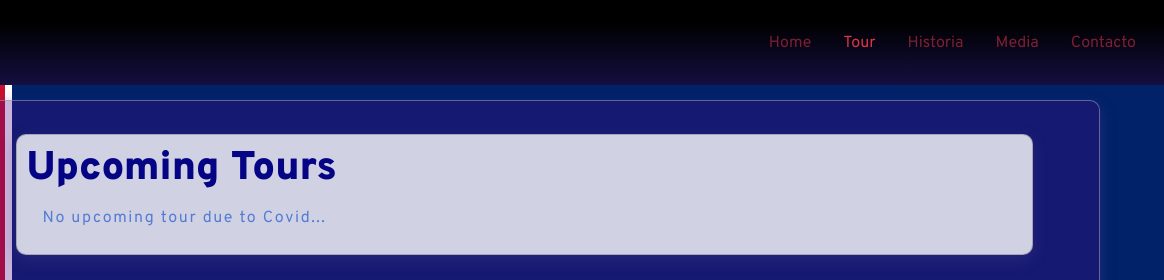
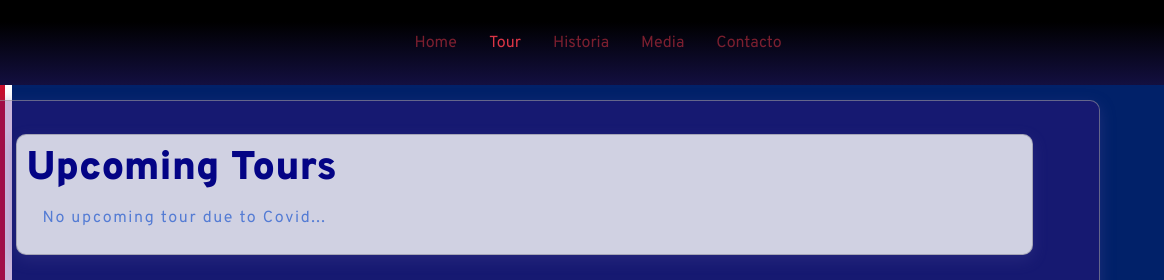
Before and after one commit to DiegaG182/DES21, a website: page tour.html in a window 1280 px wide. Shown: the top 280 px of the page, 116-1280 px from the left. Drawn offline with nearby package versions, Linux system fonts and the light colour scheme.

Commit message:
menu center

```diff
--- a/tour.html
+++ b/tour.html
@@ -30,7 +30,7 @@
         <button class="navbar-toggler" type="button" data-bs-toggle="collapse" data-bs-target="#navbarNavAltMarkup" aria-controls="navbarNavAltMarkup" aria-expanded="false" aria-label="Toggle navigation">
           <span class="navbar-toggler-icon "></span>
         </button>
-          <div class="collapse navbar-collapse  justify-content-end animate__animated animate__backInRight animate__fast" id="navbarNavAltMarkup">
+          <div class="collapse navbar-collapse  justify-content-center animate__animated animate__backInRight animate__fast" id="navbarNavAltMarkup">
             <div class="navbar-nav text-center  ">
               <a class="nav-link"         href="index.html"             >Home</a>
               <a class="nav-link active"  href="#" aria-current="page"  >Tour</a>
```
Also changed, not shown: contacto.html (+1 -1 lines), historia.html (+1 -1 lines), index.html (+1 -1 lines), media.html (+1 -1 lines).
